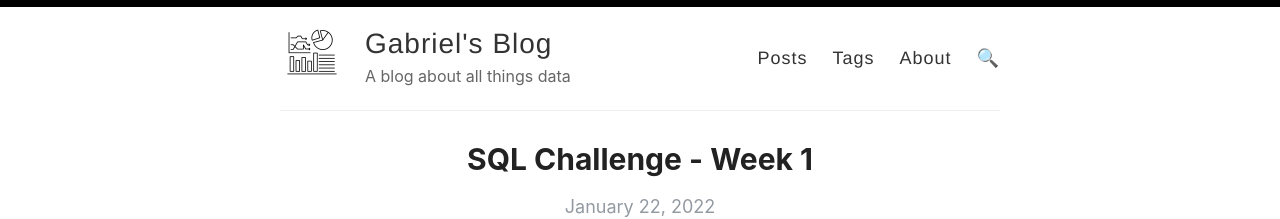
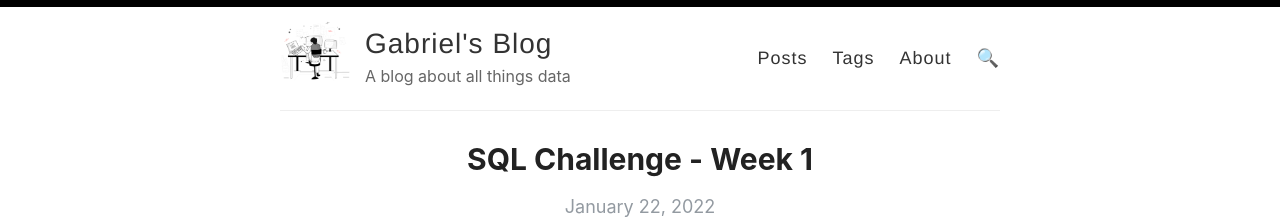
Before and after one commit to gmejianina/gmejianina.github.io, a Jekyll site: the page built from index.html, in a window 1280 px wide. Shown: the top 219 px of the page. Built offline with Jekyll 4.4.1, drawn with Linux system fonts in a browser that asks for light colours; the list of posts is cut into pages by our own code.

Commit message:
Update _config.yml

```diff
--- a/_config.yml
+++ b/_config.yml
@@ -12,7 +12,7 @@ author: Gabriel Mejia Nina
 description: A blog about all things data
 
 # URL of your avatar or profile pic (you could use your GitHub profile pic)
-avatar: /images/icons8-graph-64.png
+avatar: /images/mainpic_resize.png
 
 #
 # Flags below are optional
```
